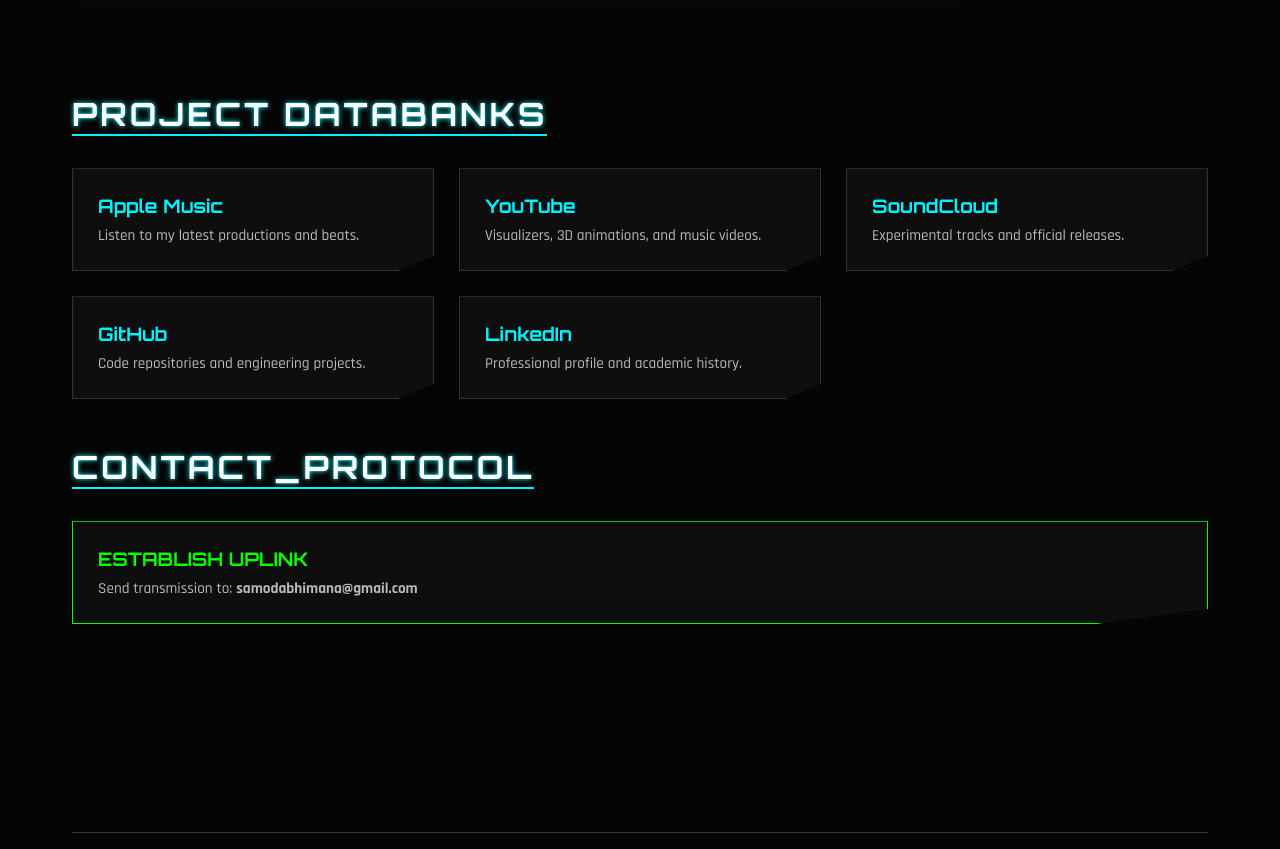
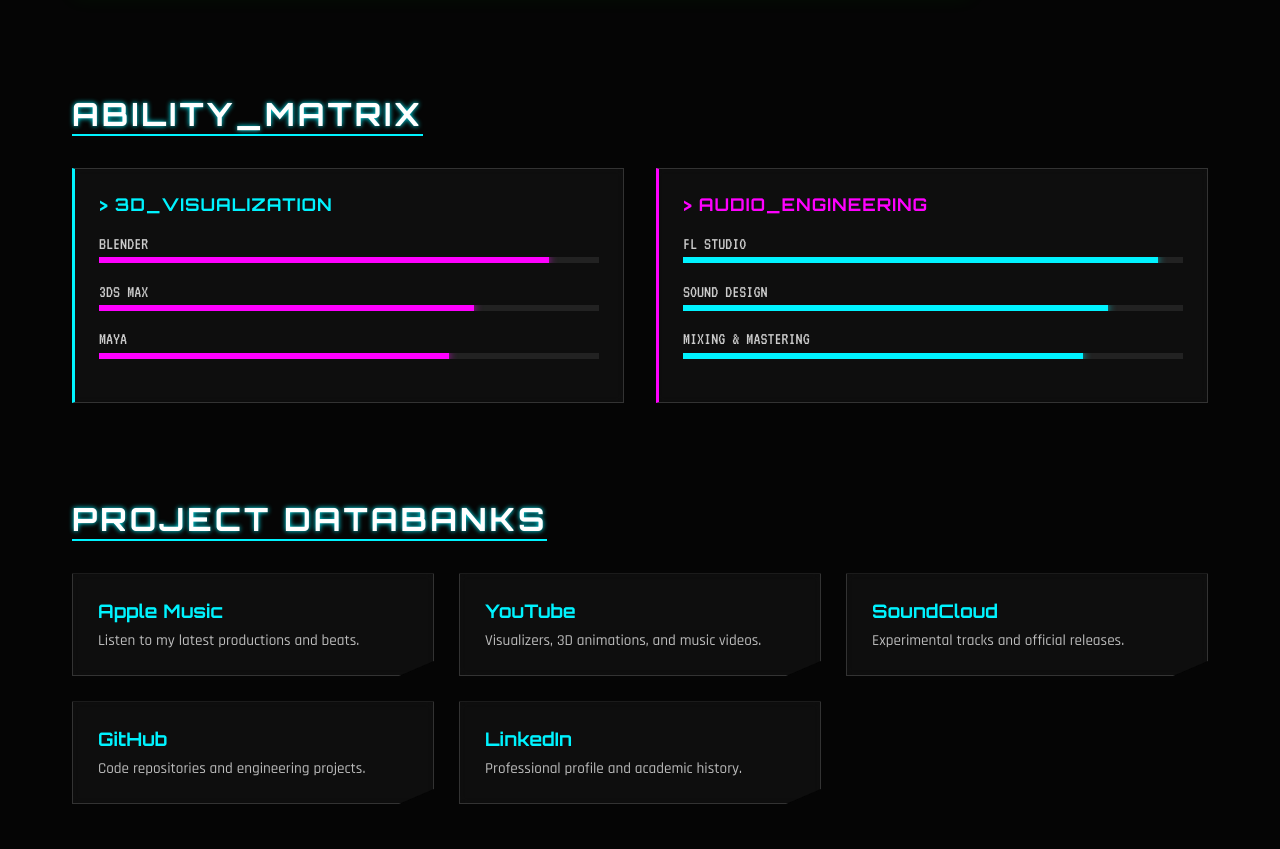
Before and after one commit to SAF-Samod/Backup, a plain HTML site: page index.html in a window 1280 px wide. Shown: the part 1560-2409 px from the top of the page. Drawn offline with nearby package versions, Linux system fonts and the light colour scheme; animation ran at ten frames a second.

Commit message:
Added an ABILITY_MATRIX

```diff
--- a/index.html
+++ b/index.html
@@ -322,6 +322,63 @@
         .stat-item { font-size: 0.9rem; }
         .stat-label { color: #888; display: block; font-size: 0.8rem; }
 
+        /* --- SKILLS SECTION STYLES --- */
+        .skills-container {
+            display: grid;
+            grid-template-columns: repeat(auto-fit, minmax(300px, 1fr));
+            gap: 2rem;
+            margin-bottom: 3rem;
+        }
+
+        .skill-category {
+            background: rgba(20, 20, 20, 0.6);
+            border: 1px solid #333;
+            padding: 1.5rem;
+            backdrop-filter: blur(5px);
+            border-left: 3px solid var(--neon-cyan);
+            transition: transform 0.2s ease, box-shadow 0.2s ease;
+        }
+
+        .skill-category:hover {
+            transform: translateY(-2px);
+            box-shadow: 0 0 15px rgba(0, 243, 255, 0.1);
+        }
+
+        .skill-category h3 {
+            font-family: 'Orbitron', sans-serif;
+            color: var(--neon-cyan);
+            margin-bottom: 1.2rem;
+            font-size: 1.1rem;
+            letter-spacing: 1px;
+        }
+
+        .skill-item {
+            margin-bottom: 1.2rem;
+        }
+
+        .skill-item span {
+            display: block;
+            font-family: 'VT323', monospace;
+            color: #ccc;
+            margin-bottom: 0.3rem;
+            font-size: 1.1rem;
+        }
+
+        .bar-bg {
+            width: 100%;
+            height: 6px;
+            background: #222;
+            position: relative;
+            overflow: hidden;
+        }
+
+        .bar-fill {
+            height: 100%;
+            background: var(--neon-pink);
+            box-shadow: 0 0 8px var(--neon-pink);
+            position: relative;
+        }
+
         .links-section {
             display: grid; grid-template-columns: repeat(auto-fit, minmax(280px, 1fr)); gap: 25px;
         }
@@ -446,6 +503,45 @@
                     <div class="stat-item">
                         <span class="stat-label">ASPIRATION</span>
                         Game Director
+                    </div>
+                </div>
+            </div>
+
+            <!-- SKILLS SECTION -->
+            <h2 class="section-title">ABILITY_MATRIX</h2>
+
+            <div class="skills-container">
+                <!-- 3D Skills -->
+                <div class="skill-category">
+                    <h3>&gt; 3D_VISUALIZATION</h3>
+                    <div class="skill-item">
+                        <span>BLENDER</span>
+                        <div class="bar-bg"><div class="bar-fill" style="width: 90%;"></div></div>
+                    </div>
+                    <div class="skill-item">
+                        <span>3DS MAX</span>
+                        <div class="bar-bg"><div class="bar-fill" style="width: 75%;"></div></div>
+                    </div>
+                    <div class="skill-item">
+                        <span>MAYA</span>
+                        <div class="bar-bg"><div class="bar-fill" style="width: 70%;"></div></div>
+                    </div>
+                </div>
+
+                <!-- Music/Audio Skills -->
+                <div class="skill-category" style="border-left-color: var(--neon-pink);">
+                    <h3 style="color: var(--neon-pink);">&gt; AUDIO_ENGINEERING</h3>
+                    <div class="skill-item">
+                        <span>FL STUDIO</span>
+                        <div class="bar-bg"><div class="bar-fill" style="width: 95%; background: var(--neon-cyan); box-shadow: 0 0 8px var(--neon-cyan);"></div></div>
+                    </div>
+                    <div class="skill-item">
+                        <span>SOUND DESIGN</span>
+                        <div class="bar-bg"><div class="bar-fill" style="width: 85%; background: var(--neon-cyan); box-shadow: 0 0 8px var(--neon-cyan);"></div></div>
+                    </div>
+                    <div class="skill-item">
+                        <span>MIXING & MASTERING</span>
+                        <div class="bar-bg"><div class="bar-fill" style="width: 80%; background: var(--neon-cyan); box-shadow: 0 0 8px var(--neon-cyan);"></div></div>
                     </div>
                 </div>
             </div>
```
Lines whose indentation alone changed are shown as unchanged.
